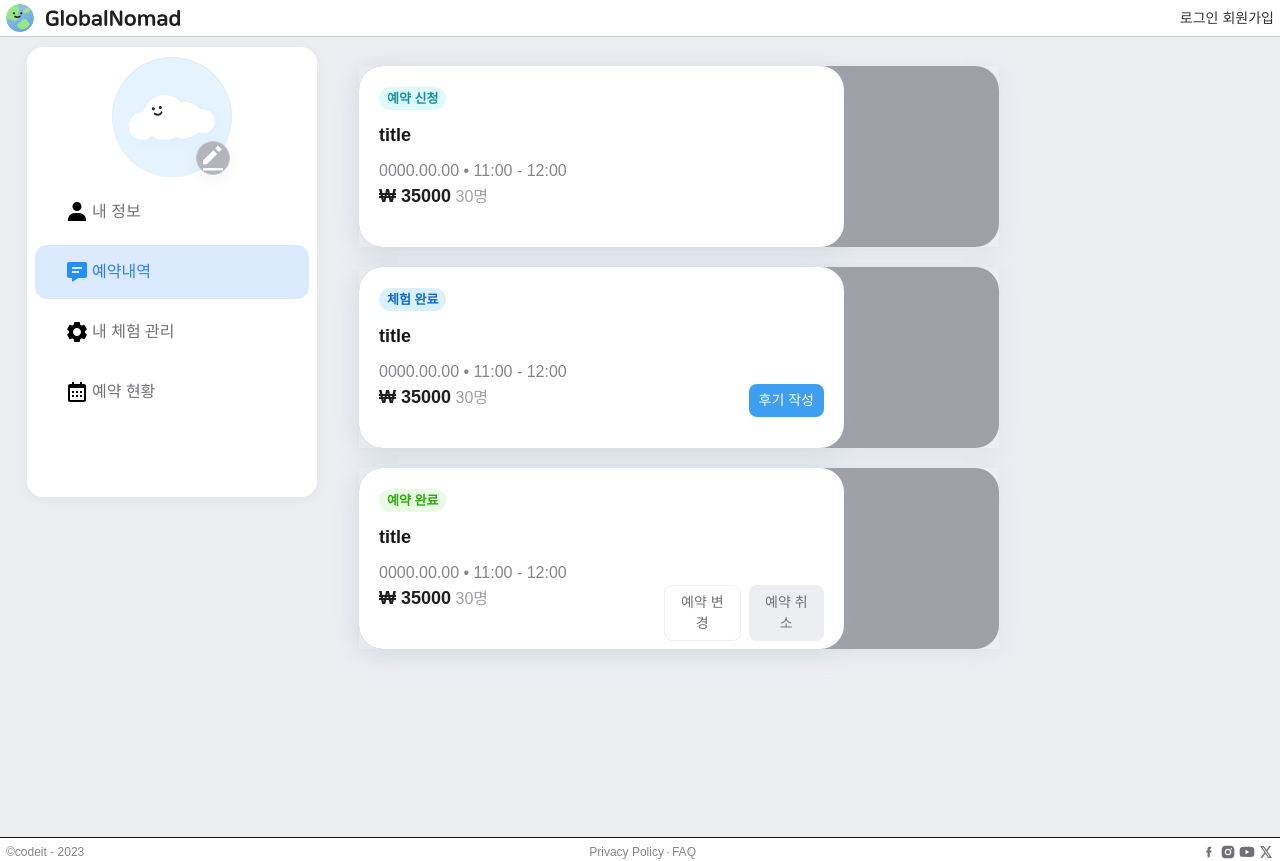
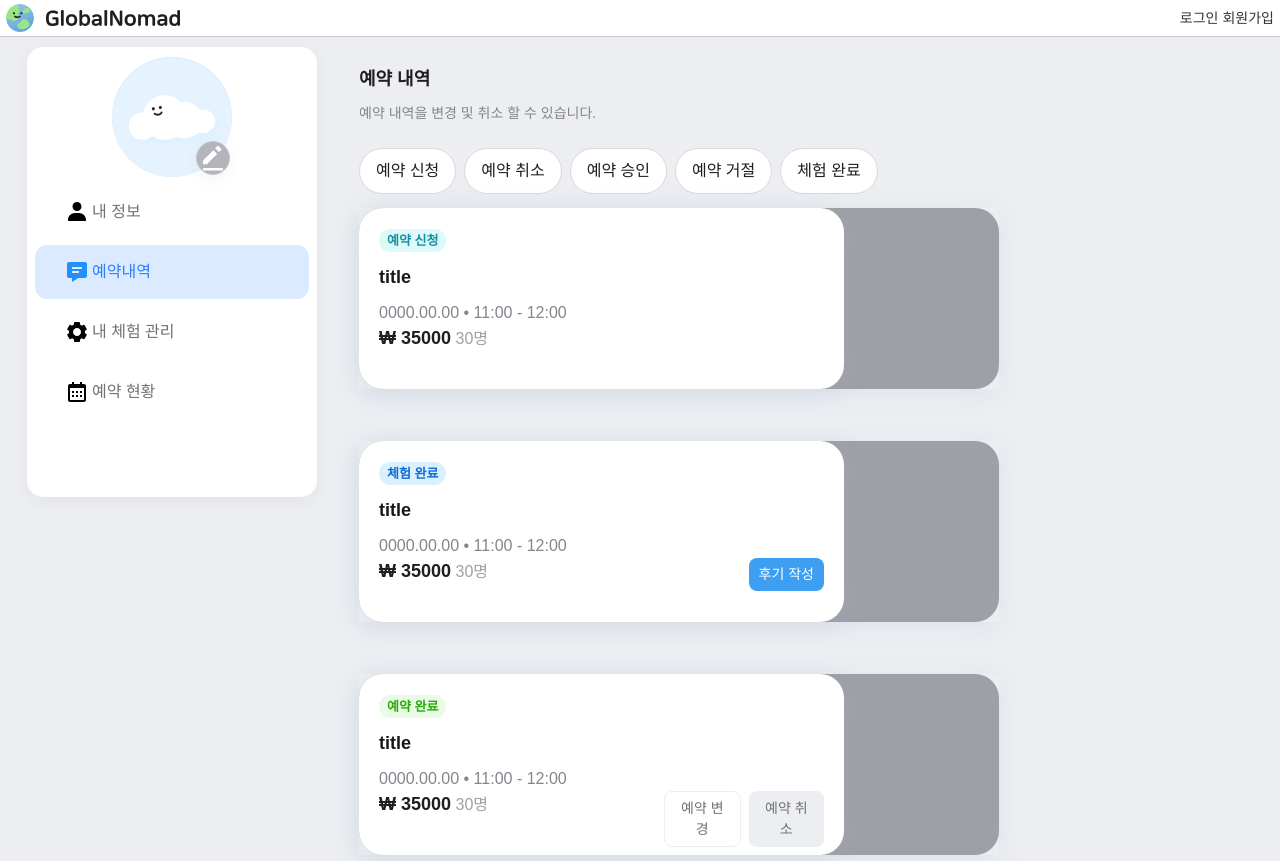
Before and after one commit to yuwonkyu/codenomad, a Next.js app: page /profile/reservations in a window 1280 px wide. Shown: the top 861 px of the page. Built offline with nearby package versions, Linux system fonts and the light colour scheme; a web font is replaced by a local one.

Commit message:
🎨style: 예약 내역 페이지 기초 ui 구현

```diff
--- a/src/app/profile/reservations/page.tsx
+++ b/src/app/profile/reservations/page.tsx
@@ -1,11 +1,37 @@
 'use client';
-import LandingCard from '@/components/landing/LandingCard';
+import Badge from '@/components/reservationList/Badge';
 import ReservationCard from '@/components/reservationList/ReservationCard';
+import { StatusType } from '@/components/reservationList/StatusBadge';
+import { useState } from 'react';
 
 const page = () => {
+  const [filter, setFilter] = useState<StatusType | null>(null);
+  const statusList: { text: string; value: StatusType }[] = [
+    { text: '예약 신청', value: 'pending' },
+    { text: '예약 취소', value: 'canceled' },
+    { text: '예약 승인', value: 'confirmed' },
+    { text: '예약 거절', value: 'declined' },
+    { text: '체험 완료', value: 'completed' },
+  ];
   return (
     <div className='p-19'>
-      {/* <LandingCard title='title' rating={4.5} totalReview={10} price={1000} /> */}
+      <h1 className='text-18-b text-gray-950'>예약 내역</h1>
+      <h2 className='text-gray-500 text-14-m my-10'>예약 내역을 변경 및 취소 할 수 있습니다.</h2>
+      <div className='overflow-x-scroll scrollbar-hide'>
+        <div className='my-14 w-max gap-8 flex grow-0'>
+          {statusList.map((item) => {
+            return (
+              <Badge
+                key={item.value}
+                setFilter={() => setFilter(item.value)}
+                selected={filter === item.value}
+              >
+                {item.text}
+              </Badge>
+            );
+          })}
+        </div>
+      </div>
       <ReservationCard
         status='pending'
         title='title'
--- /dev/null
+++ b/src/components/reservationList/Badge.tsx
@@ -0,0 +1,19 @@
+import { StatusType } from './StatusBadge';
+
+interface BadgeType {
+  children: React.ReactNode;
+  setFilter: () => void;
+  selected: boolean;
+}
+const Badge = ({ children, setFilter, selected }: BadgeType) => {
+  return (
+    <span
+      className='text-16-m text-gray-950 bg-white px-16 py-10 rounded-full border-1 border-[#d8d8d8]'
+      onClick={() => setFilter()}
+    >
+      {children}
+    </span>
+  );
+};
+
+export default Badge;
--- a/src/components/reservationList/ReservationCard.tsx
+++ b/src/components/reservationList/ReservationCard.tsx
@@ -1,4 +1,4 @@
-import { useEffect } from 'react';
+import { useEffect, useState } from 'react';
 import StatusBadge, { StatusType } from './StatusBadge';
 import { useResponsive } from '@/hooks/useResponsive';
 
@@ -22,9 +22,14 @@ const ReservationCard = ({
   headCount,
 }: ReservationCardType) => {
   const breakpoint = useResponsive();
+  const [isClient, setIsClient] = useState(false);
+  useEffect(() => {
+    setIsClient(true);
+  }, []);
 
   return (
     <div className='static md:w-640 mb-20'>
+      <h1 className='text-16-b text-gray-800 mb-12 lg:hidden'>{date}</h1>
       <div className='h-136 lg:h-181 shadow-card'>
         <div className='bg-white inline-block absolute h-136 rounded-3xl p-20 w-229 md:w-360 lg:w-485 lg:h-181 shadow-card'>
           <StatusBadge status={status} />
@@ -32,9 +37,7 @@ const ReservationCard = ({
             {title}
           </h2>
           <div>
-            {breakpoint !== 'sm' && (
-              <span className='text-gray-500 text-13-m lg:text-16-m'>{date} • </span>
-            )}
+            <span className='text-gray-500 text-13-m lg:text-16-m hidden lg:inline'>{date} • </span>
             <span className='text-gray-500 text-13-m lg:text-16-m'>
               {startTime} - {endTime}
             </span>
@@ -44,8 +47,7 @@ const ReservationCard = ({
               <strong className='text-16-b text-gray-950 lg:text-18-b '>&#8361; {price}</strong>{' '}
               {headCount}명
             </p>
-            {breakpoint === 'lg' && (
-              <div>
+            <div className='hidden lg:block'>
               {status === 'completed' && (
                 <button className='bg-primary-500 text-white text-14-m py-6 px-10 rounded-lg'>
                   후기 작성
@@ -63,12 +65,11 @@ const ReservationCard = ({
                 </div>
               )}
             </div>
-            )}
           </div>
         </div>
         <div className='bg-gray-400 h-full rounded-3xl'></div>
       </div>
-      {breakpoint !== 'lg' && (
+      {isClient && breakpoint !== 'lg' && breakpoint !== null && (
         <div className='mt-12'>
           {status === 'completed' && (
             <button className='w-full bg-primary-500 p-10 rounded-lg text-white text-14-m'>
@@ -88,6 +89,7 @@ const ReservationCard = ({
           )}
         </div>
       )}
+      <hr className='border-t border-gray-50 border-1 mt-30'></hr>
     </div>
   );
 };
```
Lines whose indentation alone changed are shown as unchanged.
